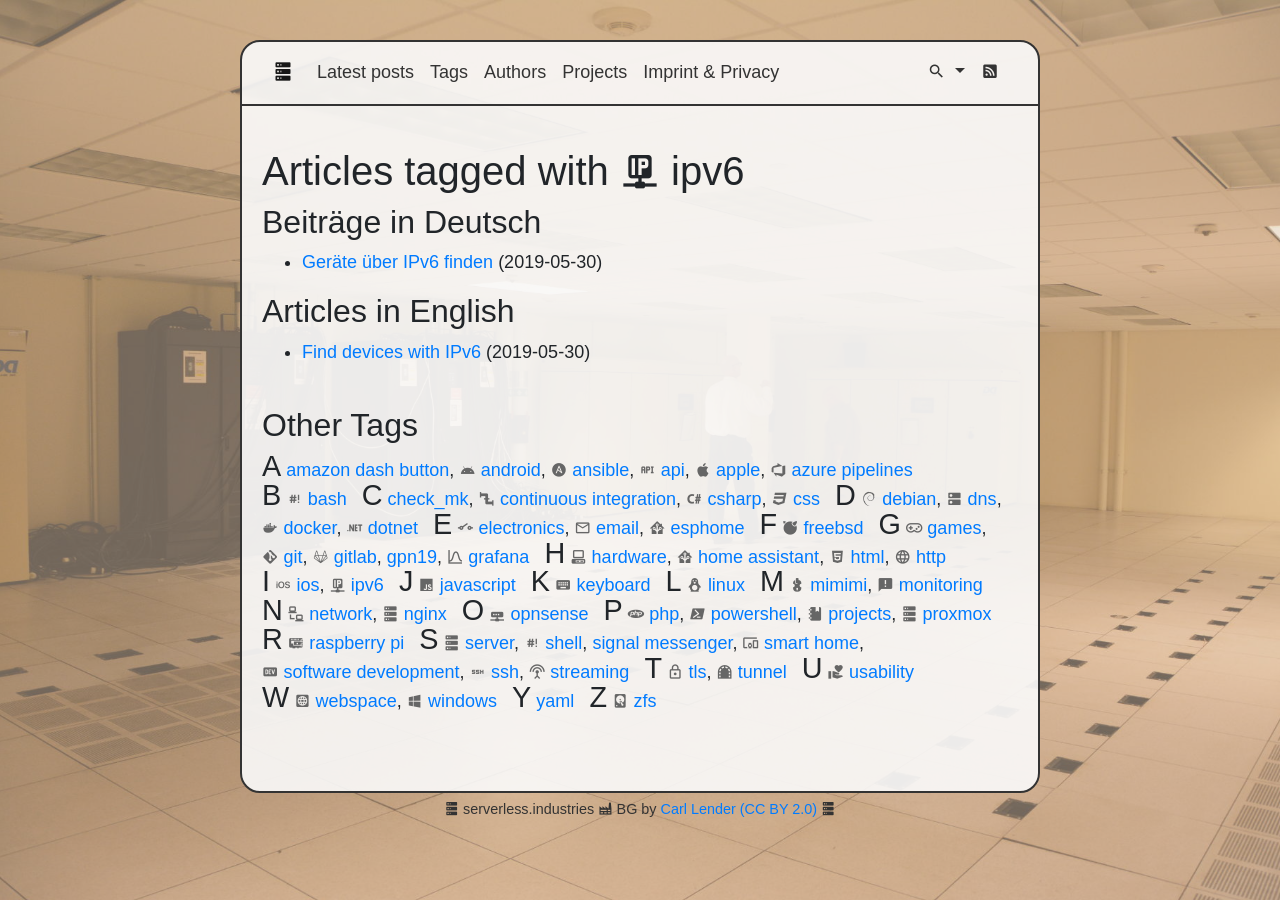
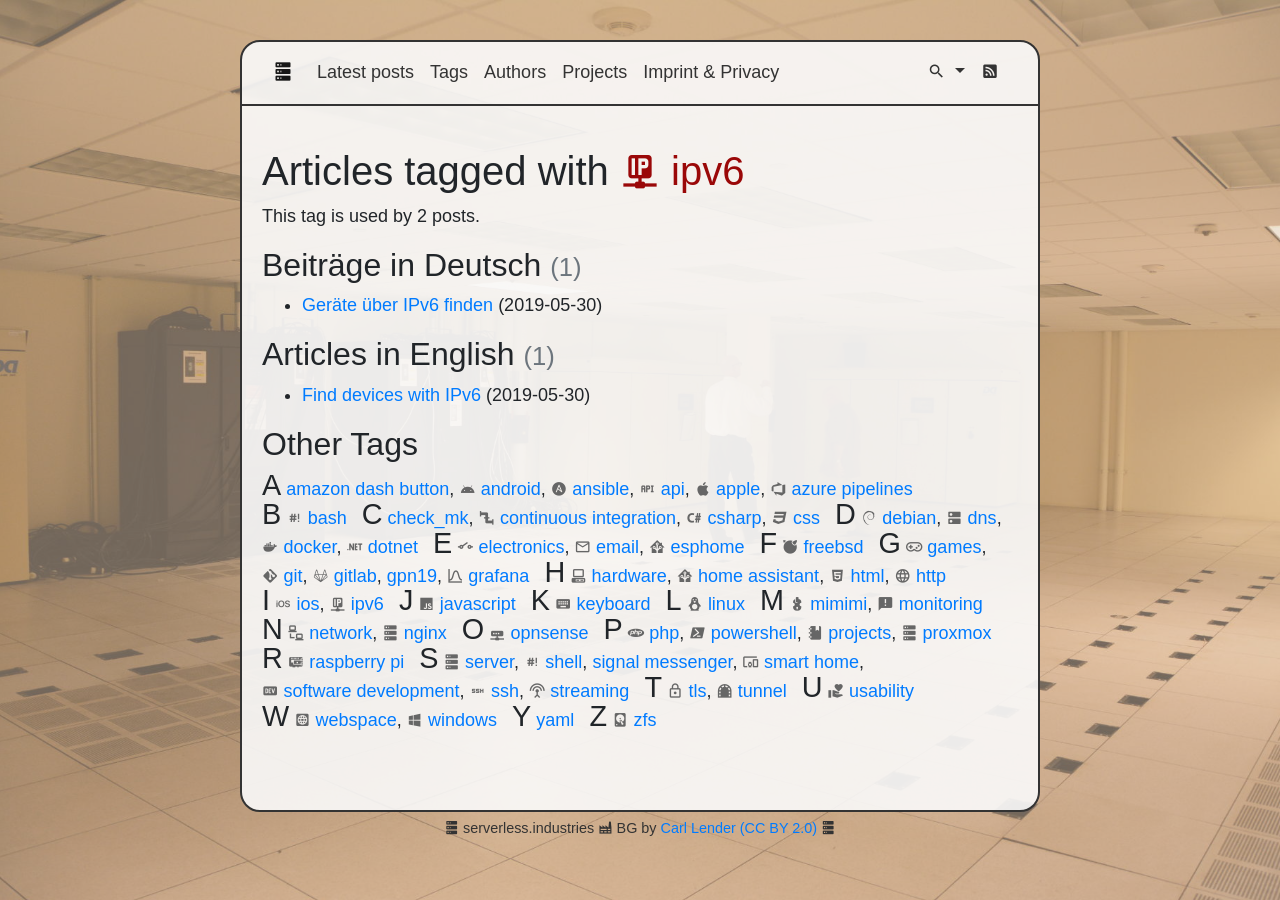
Before and after one commit to perryflynn/serverless.industries, a Jekyll site: the page built from src/index.html, in a window 1280 px wide. Built offline with Jekyll 4.4.1, drawn with Linux system fonts in a browser that asks for light colours.

Commit message:
improve tag pages

```diff
--- a/src/_layouts/tagpage.html
+++ b/src/_layouts/tagpage.html
@@ -3,11 +3,20 @@ layout: content
 ---
 
 {% if page.tagposts %}
-    <h1>Articles tagged with {{page.taginfo.glyph|default: ''}} {{page.tagname}}</h1>
+    <h1>
+        Articles tagged with
+        <span class="headtag">{{page.taginfo.glyph|default: ''}} {{page.tagname}}</span>
+    </h1>
+
+    <p>This tag is used by {{page.tagpostcount}} posts.</p>
 
     {% for posts in page.tagposts %}
         {%- assign lang = posts[0] -%}
-        <h2>{{site.langmap[lang].postlist}}</h2>
+        <h2>
+            {{site.langmap[lang].postlist}}
+            <small class="text-muted">({{posts[1] | size}})</small>
+        </h2>
+
         <ul>
             {%- assign sortedposts = posts[1] | sort_natural: "title" -%}
             {% for post in sortedposts %}
@@ -16,9 +25,10 @@ layout: content
         </ul>
     {% endfor %}
 
-    <h2 style="margin-top: 40px;">Other Tags</h2>
+    <h2>Other Tags</h2>
 {% else %}
     <h1>Tags</h1>
+    <p>All tags that are used in articles.</p>
 {% endif %}
 
 <div class="tagindex">
--- a/src/_plugins/tagpage.rb
+++ b/src/_plugins/tagpage.rb
@@ -13,33 +13,34 @@ module TagPagePlugin
                 bylang = items.group_by { |p| p['locale'] }
 
                 # create page object
-                site.pages << TagPage.new(site, tagname, taginfo, bylang)
+                site.pages << TagPage.new(site, tagname, taginfo, bylang, items.length)
 
             end
         end
     end
 
     class TagPage < Jekyll::Page
-        def initialize(site, tag, taginfo, posts)
+        def initialize(site, tag, taginfo, posts, pagecount)
             # properties
             @site = site
             @tag = tag
             @taginfo = taginfo
             @tagposts = posts
             @base = site.source
+            @pagecount = pagecount
 
             # All pages have the same filename, so define attributes straight away.
             @basename = 'index'      # filename without the extension.
             @ext      = '.html'      # the extension.
             @name     = 'index.html' # basically @basename + @ext.
 
-            # Initialize data hash with a key pointing to all posts under current category.
-            # This allows accessing the list in a template via `page.linked_docs`.
+            # Initialize data hash the page frontmatter
             @data = {
                 'title' => 'Articles tagged with '+@tag,
                 'tagname' => @tag,
                 'taginfo' => @taginfo,
-                'tagposts' => @tagposts
+                'tagposts' => @tagposts,
+                'tagpostcount' => @pagecount
             }
 
             # Look up front matter defaults scoped to type `tags`, if given key
--- a/src/css/main.scss
+++ b/src/css/main.scss
@@ -241,6 +241,11 @@ $content-opacity: .9;
 
 /* Tags */
 
+h1 span.headtag {
+    white-space: nowrap;
+    color: $lay-color-highlight;
+}
+
 span.tagsummary {
     font-size: 70%;
     color: $lay-color-dark;
@@ -293,9 +298,15 @@ section.project {
     clear: both;
 
     .project-picture {
-        float: left;
-        margin: 0px 10px 10px 0px;
         max-width: 200px;
+        margin: 0px 0px 20px 0px;
+    }
+
+    @include media-breakpoint-up(lg) {
+        .project-picture {
+            float: left;
+            margin: 0px 10px 10px 0px;
+        }
     }
 }
 
```
